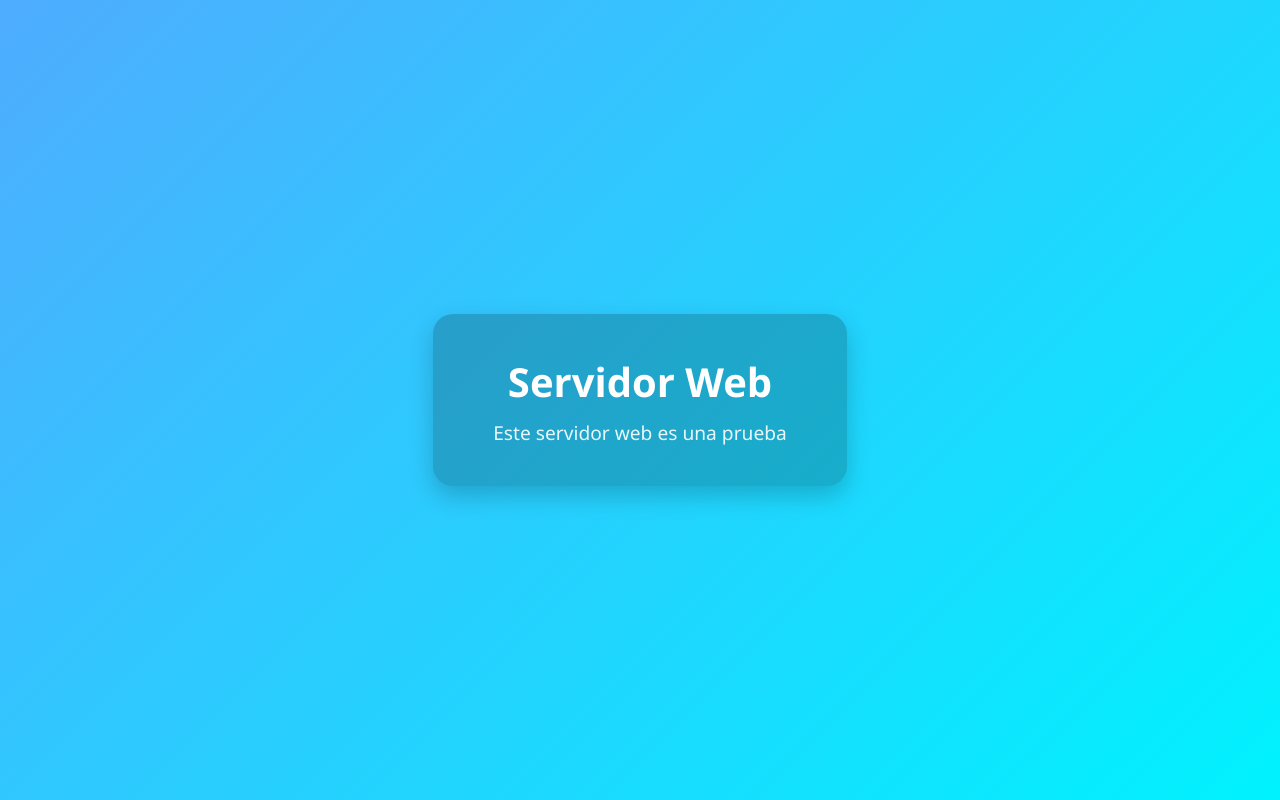
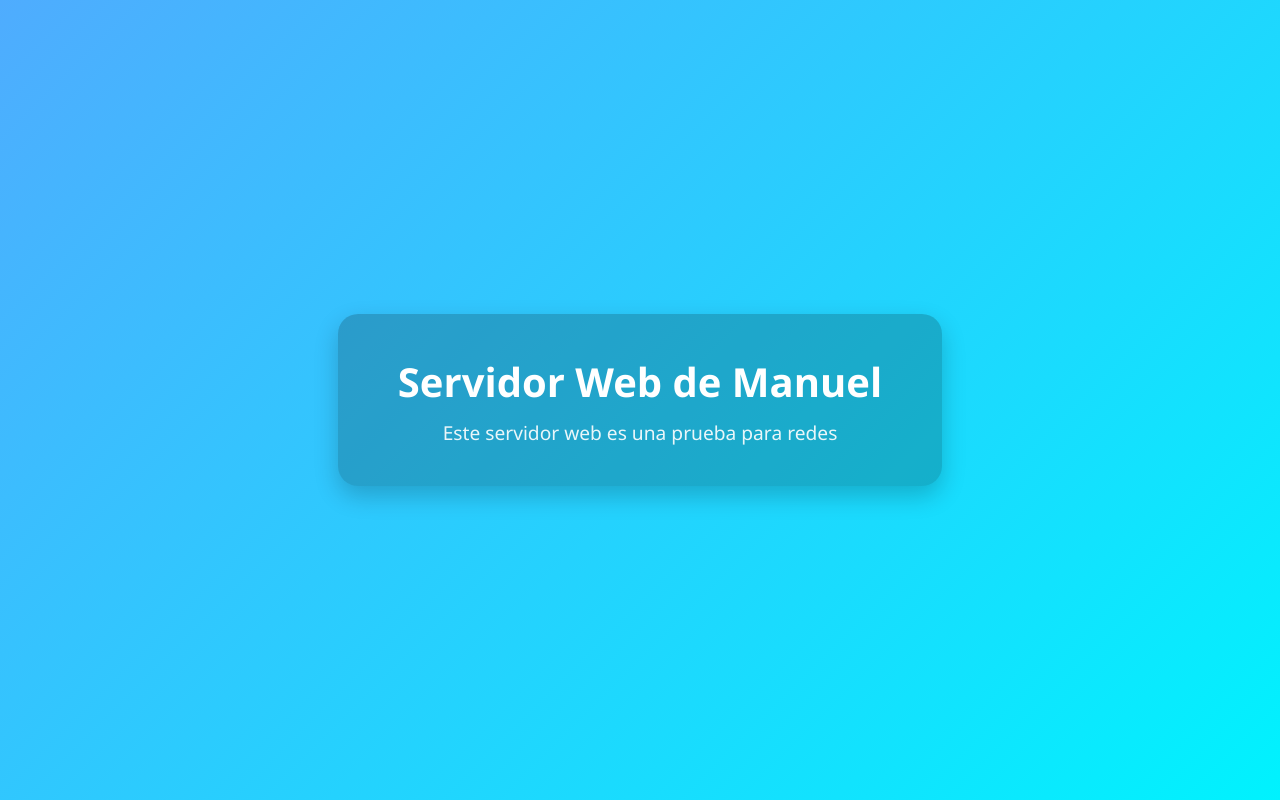
Before and after one commit to Manuekle/html-redes, a plain HTML site: page index.html in a window 1280 px wide. Drawn offline with Linux system fonts and the light colour scheme.

Commit message:
Update index.html

```diff
--- a/index.html
+++ b/index.html
@@ -42,8 +42,8 @@
 </head>
 <body>
   <div class="container">
-    <h1>Servidor Web</h1>
-    <p>Este servidor web es una prueba</p>
+    <h1>Servidor Web de Manuel</h1>
+    <p>Este servidor web es una prueba para redes</p>
   </div>
 </body>
 </html>
```
